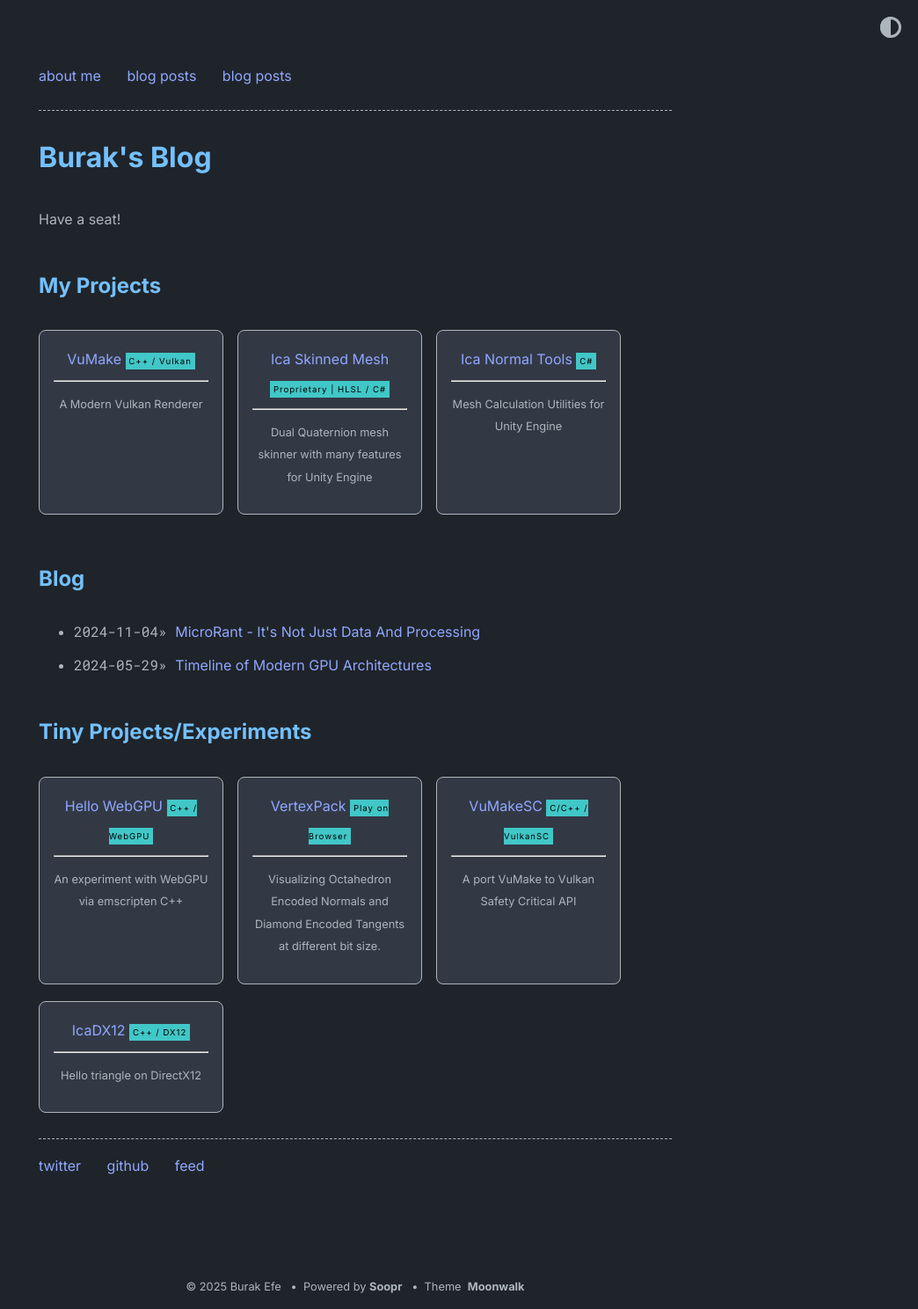
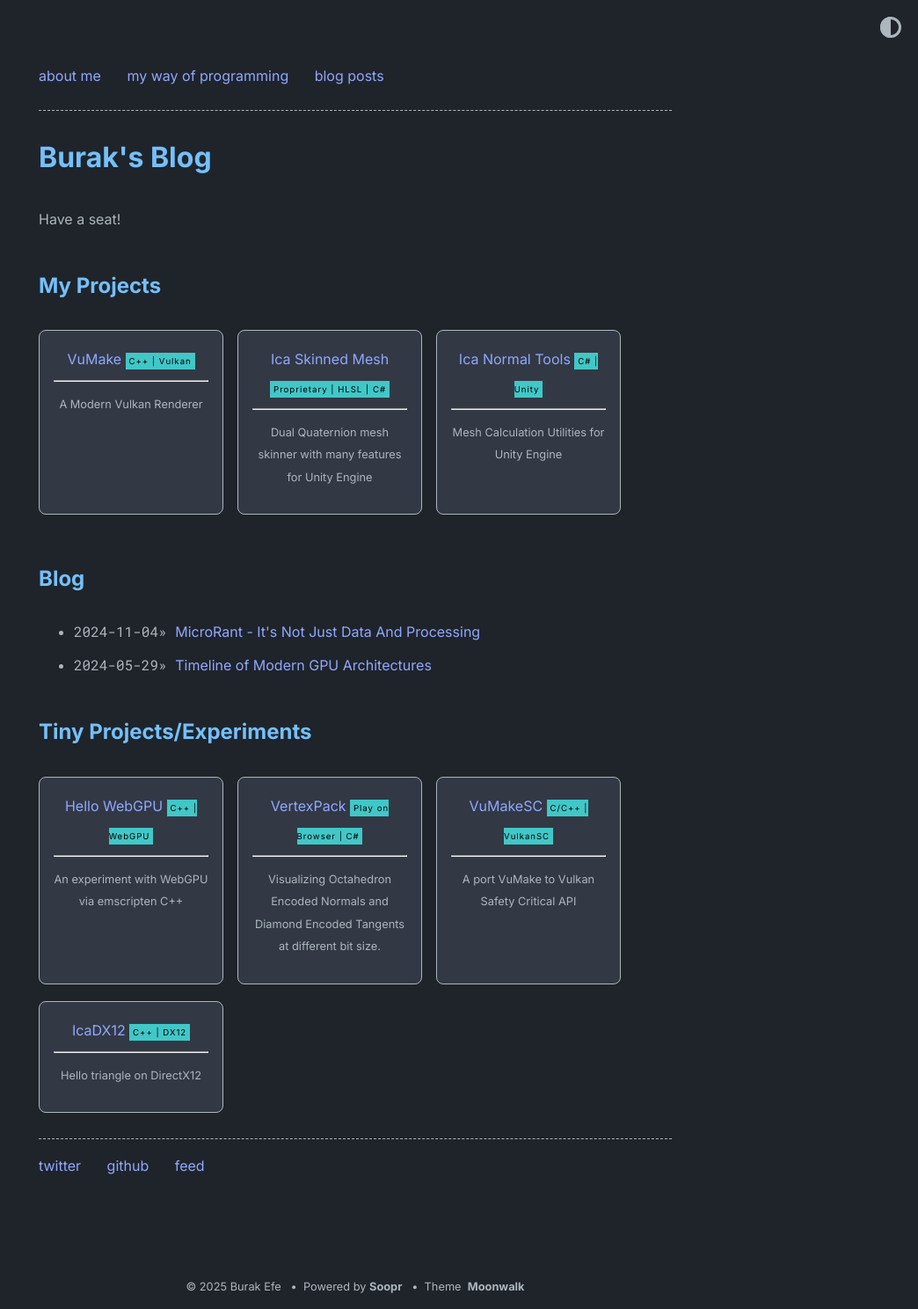
Before and after one commit to burak-efe/burak-efe.github.io, a Jekyll site: the page built from index.md, in a window 1280 px wide. Shown: the whole page at 88% size, without its empty margins (236-1280 px from the left). Built offline with Jekyll 4.4.1, drawn with Linux system fonts in a browser that asks for light colours.

```diff
--- a/_data/home.yml
+++ b/_data/home.yml
@@ -2,48 +2,48 @@ navbar_entries:
   - title: about me
     url: about
 
+  - title: my way of programming
+    url: my_way_of_programming
+
   - title: blog posts
     url: blog
-
-  - title: blog posts
-    url: my_way_of_programming
 
 project_entries:
   - title: VuMake
     url: https://github.com/burak-efe/VuMake
     desc: A Modern Vulkan Renderer
-    highlight: C++ / Vulkan
+    highlight: C++ | Vulkan
 
   - title: Ica Skinned Mesh
     url: https://assetstore.unity.com/packages/tools/animation/ica-skinned-mesh-283380
     desc: Dual Quaternion mesh skinner with many features for Unity Engine
-    highlight: Proprietary | HLSL / C#
+    highlight: Proprietary | HLSL | C#
 
   - title: Ica Normal Tools
     url: https://github.com/burak-efe/Ica_Normal_Tools
     desc: Mesh Calculation Utilities for Unity Engine
-    highlight: C#
+    highlight: C# | Unity
 
 old_project_entries:
   - title: Hello WebGPU
     url: https://webgpu-thingy.pages.dev/
     desc: An experiment with WebGPU via emscripten C++
-    highlight: C++ / WebGPU
+    highlight: C++ | WebGPU
 
   - title: VertexPack
     url: https://ica-dev.itch.io/octahedron-encoding
     desc: Visualizing Octahedron Encoded Normals and Diamond Encoded Tangents at different bit size.
-    highlight: Play on Browser
+    highlight: Play on Browser | C#
 
   - title: VuMakeSC
     url: https://github.com/burak-efe/VuMakeSC
     desc: A port VuMake to Vulkan Safety Critical API
-    highlight: C/C++ / VulkanSC
+    highlight: C/C++ | VulkanSC
 
   - title: IcaDX12
     url: https://github.com/burak-efe/IcaDx12
     desc: Hello triangle on DirectX12
-    highlight: C++ / DX12
+    highlight: C++ | DX12
 
 footer_entries:
   - title: twitter
```
